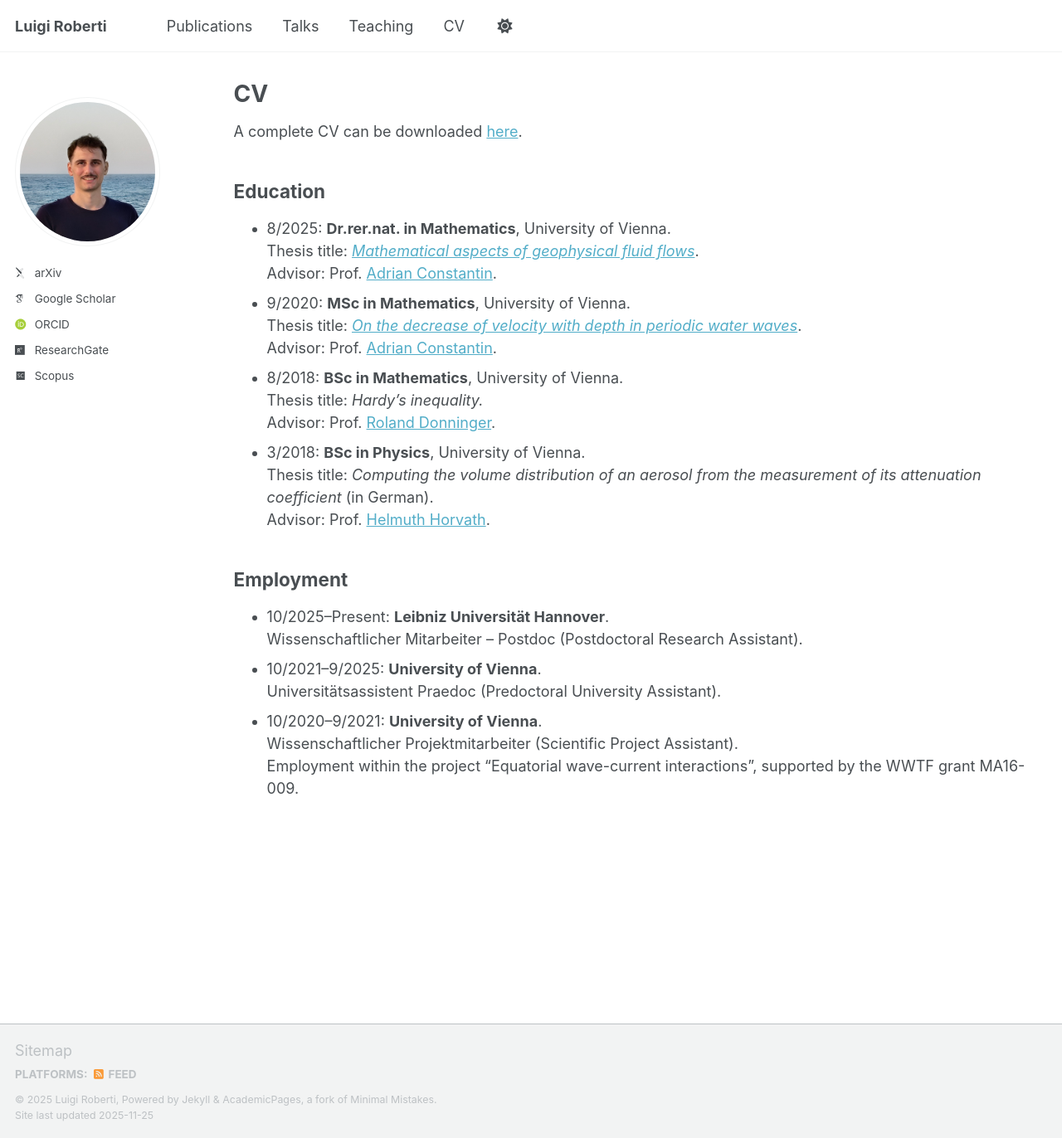
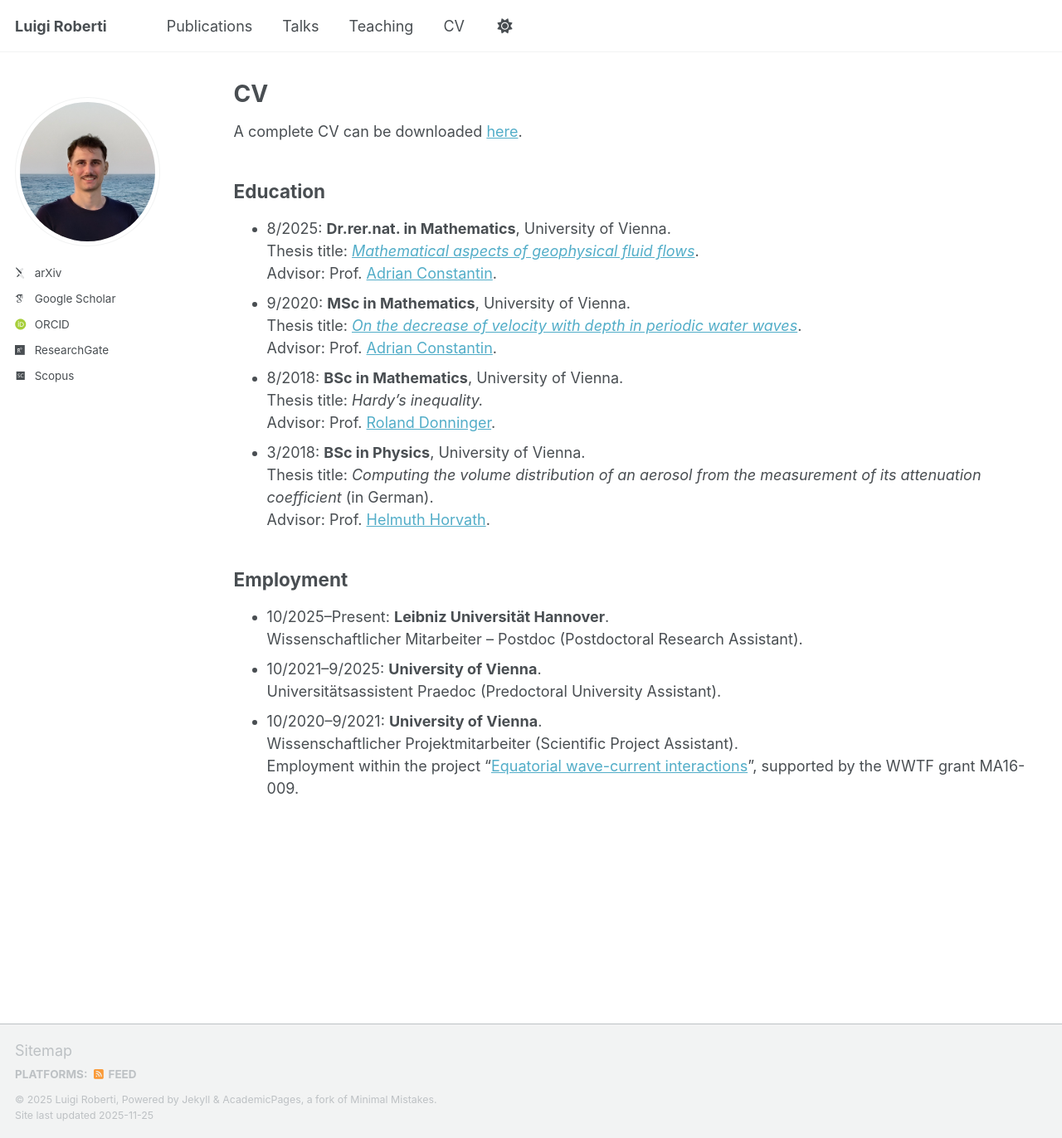
Before and after one commit to luigi-roberti/luigi-roberti.github.io, a Jekyll site: the page built from _pages/cv.md, in a window 1280 px wide and 1372 px high. Shown: the whole window at 83% size. Built offline with Jekyll 4.4.1, drawn with Linux system fonts in a browser that asks for light colours; some web fonts are replaced; a script that is not in the unit is left out; part of the change alters nothing that is shown.

Commit message:
Update cv.md

```diff
--- a/_pages/cv.md
+++ b/_pages/cv.md
@@ -34,4 +34,4 @@ Wissenschaftlicher Mitarbeiter -- Postdoc (Postdoctoral Research Assistant).
 Universitätsassistent Praedoc (Predoctoral University Assistant).
 * 10/2020--9/2021: <b>University of Vienna</b>.<br />
 Wissenschaftlicher Projektmitarbeiter (Scientific Project Assistant).<br />
-Employment within the project “Equatorial wave-current interactions”, supported by the WWTF grant MA16-009.
+Employment within the project “[Equatorial wave-current interactions](https://www.wwtf.at/funding/programmes/past/ma/MA16-009/){:target="_blank",rel="noopener"}”, supported by the WWTF grant MA16-009.
```
